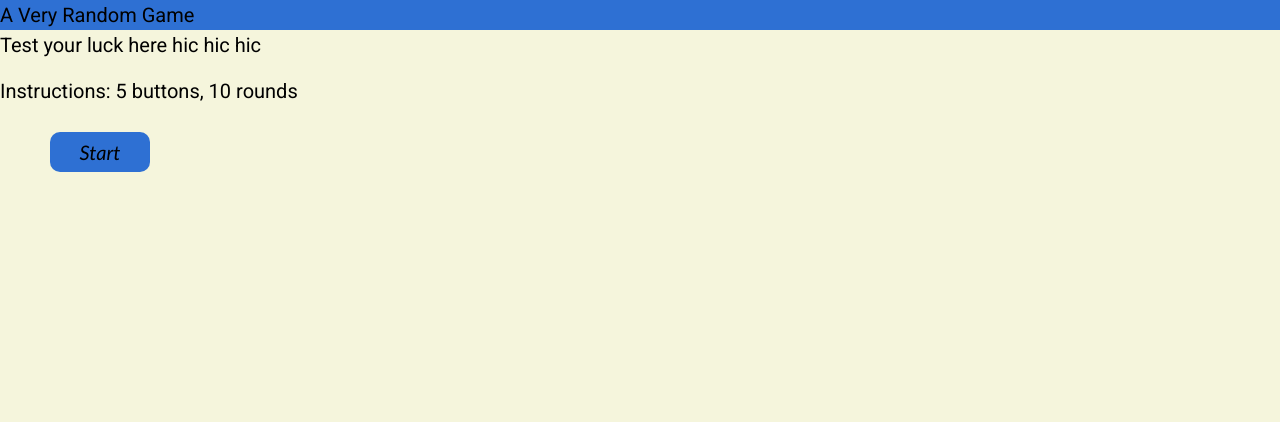
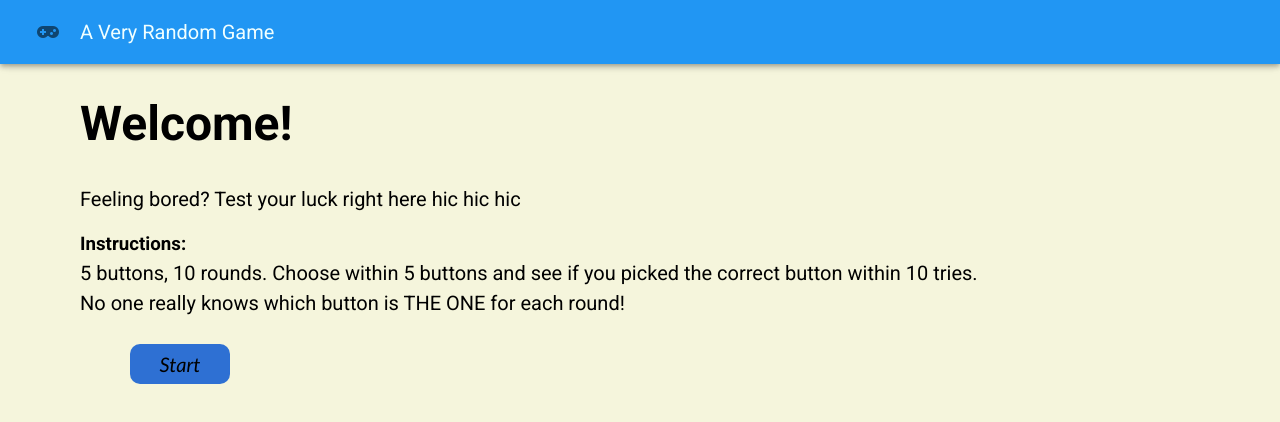
Before and after one commit to liangxyan/hnr-GameofLuck, a Vue app: page / in a window 1280 px wide. Shown: the top 422 px of the page. Built offline with nearby package versions, Linux system fonts and the light colour scheme.

Commit message:
improvements

```diff
--- a/src/App.vue
+++ b/src/App.vue
@@ -3,6 +3,11 @@
     <!-- <v-toolbar dark color="blue darken-4 white--text text--lighten-3" id="bar">
       <v-toolbar-title> A Very Random Game </v-toolbar-title>
     </v-toolbar> -->
+    <v-app-bar elevation="4" color="blue" id="appbar" app>
+      <v-icon class="mx-5">mdi-gamepad-variant</v-icon>
+      <v-app-bar-title> A Very Random Game </v-app-bar-title>
+      <v-spacer></v-spacer>
+    </v-app-bar>
     <router-view></router-view>
   </v-app>
 </template>
@@ -21,4 +26,10 @@ export default {};
 #app {
   background-color: beige;
 }
+
+#appbar {
+  color: azure;
+  font-size: 24px;
+  width: 100%;
+}
 </style>
--- a/src/components/Game.vue
+++ b/src/components/Game.vue
@@ -1,8 +1,8 @@
 <template>
   <div>
-    <div id="header">A Very Random Game</div>
+    <br /><br /><br />
     <h2>Round {{ this.counter }} <br /></h2>
-    <table id="buttonRow" style="width: 80%">
+    <table id="buttonRow" style="width: 85%">
       <thead></thead>
       <tbody>
         <td>
@@ -17,7 +17,12 @@
       </tbody>
     </table>
 
-    <v-dialog v-model="match" max-width="500">
+    <v-spacer></v-spacer>
+    <v-container v-if="counter > 1 && match == false">
+      oops try again :P
+    </v-container>
+
+    <v-dialog v-model="match" max-width="500" persistent>
       <v-card>
         <v-card-text>
           Congrats! It took you {{ this.counter }} rounds!!
@@ -31,7 +36,7 @@
       </v-card>
     </v-dialog>
 
-    <v-dialog v-model="out" max-width="500">
+    <v-dialog v-model="out" max-width="500" persistent>
       <v-card>
         <v-card-text> Sorry! Out of tries :( </v-card-text>
         <v-card-actions>
@@ -59,7 +64,7 @@ export default {
   methods: {
     matchNumber1() {
       this.currNumber = 1;
-      this.targetNumber = Math.floor(Math.random() * (4 - 1 + 1) + 1);
+      this.targetNumber = Math.floor(Math.random() * (5 - 1 + 1) + 1);
       if (this.targetNumber == this.currNumber && this.counter > 1) {
         console.log("Congrats!", this.counter);
         this.match = true;
@@ -76,7 +81,7 @@ export default {
     },
     matchNumber2() {
       this.currNumber = 2;
-      this.targetNumber = Math.floor(Math.random() * (4 - 1 + 1) + 1);
+      this.targetNumber = Math.floor(Math.random() * (5 - 1 + 1) + 1);
       if (this.targetNumber == this.currNumber && this.counter > 1) {
         //this.counter = 0;
         console.log("Congrats!", this.counter);
@@ -94,7 +99,7 @@ export default {
     },
     matchNumber3() {
       this.currNumber = 3;
-      this.targetNumber = Math.floor(Math.random() * (4 - 1 + 1) + 1);
+      this.targetNumber = Math.floor(Math.random() * (5 - 1 + 1) + 1);
       if (this.targetNumber == this.currNumber && this.counter > 1) {
         //this.counter = 0;
         console.log("Congrats!", this.counter);
@@ -112,7 +117,7 @@ export default {
     },
     matchNumber4() {
       this.currNumber = 4;
-      this.targetNumber = Math.floor(Math.random() * (4 - 1 + 1) + 1);
+      this.targetNumber = Math.floor(Math.random() * (5 - 1 + 1) + 1);
       if (this.targetNumber == this.currNumber && this.counter > 1) {
         //this.counter = 0;
         console.log("Congrats!", this.counter);
@@ -130,7 +135,7 @@ export default {
     },
     matchNumber5() {
       this.currNumber = 5;
-      this.targetNumber = Math.floor(Math.random() * (4 - 1 + 1) + 1);
+      this.targetNumber = Math.floor(Math.random() * (5 - 1 + 1) + 1);
       if (this.targetNumber == this.currNumber && this.counter > 1) {
         //this.counter = 0;
         console.log("Congrats!", this.counter);
@@ -164,12 +169,12 @@ export default {
 }
 
 h2 {
-  padding-left: 15%;
+  padding-left: 10em;
   padding-top: 20px;
 }
 
 #buttonRow {
-  padding-left: 20%;
+  padding-left: 15%;
   padding-top: 20px;
 }
 #btn1,
--- a/src/components/Home.vue
+++ b/src/components/Home.vue
@@ -1,8 +1,16 @@
 <template>
   <div id="home">
-    <div id="header">A Very Random Game</div>
-    <p>Test your luck here hic hic hic</p>
-    <p>Instructions: 5 buttons, 10 rounds</p>
+    <br /><br /><br />
+    <h2>Welcome!</h2>
+    <br />
+    <p>Feeling bored? Test your luck right here hic hic hic</p>
+
+    <h3>Instructions:</h3>
+    <p>
+      5 buttons, 10 rounds. Choose within 5 buttons and see if you picked the
+      correct button within 10 tries. <br />
+      No one really knows which button is THE ONE for each round!
+    </p>
     <button v-on:click="start()" type="button">Start</button>
   </div>
 </template>
@@ -25,11 +33,15 @@ export default {
 
 <style scoped>
 #home {
-  font-size: 20px;
+  padding-left: 5em;
+  padding-top: 1em;
   color: black;
   height: 100%;
 }
 
+h2 {
+  font-size: 3em;
+}
 #header {
   background-color: #2e70d3;
 }
```
